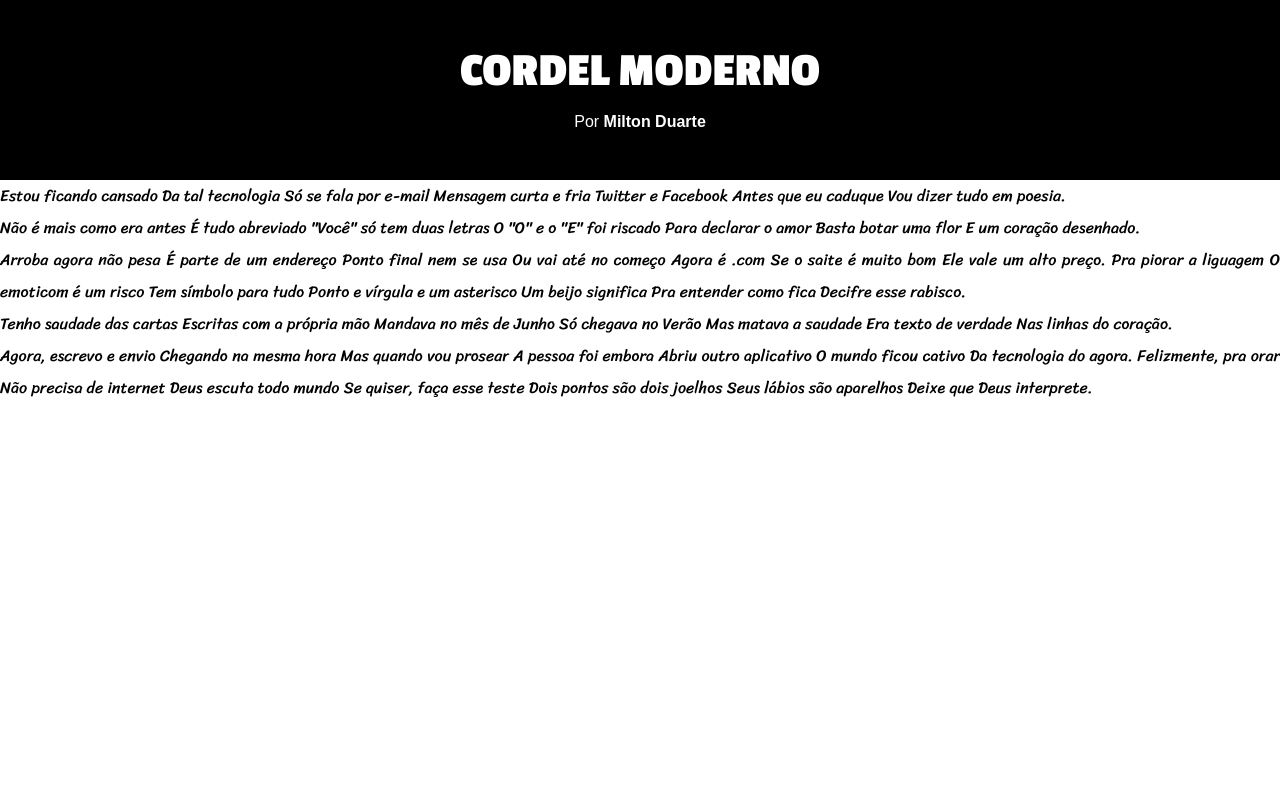
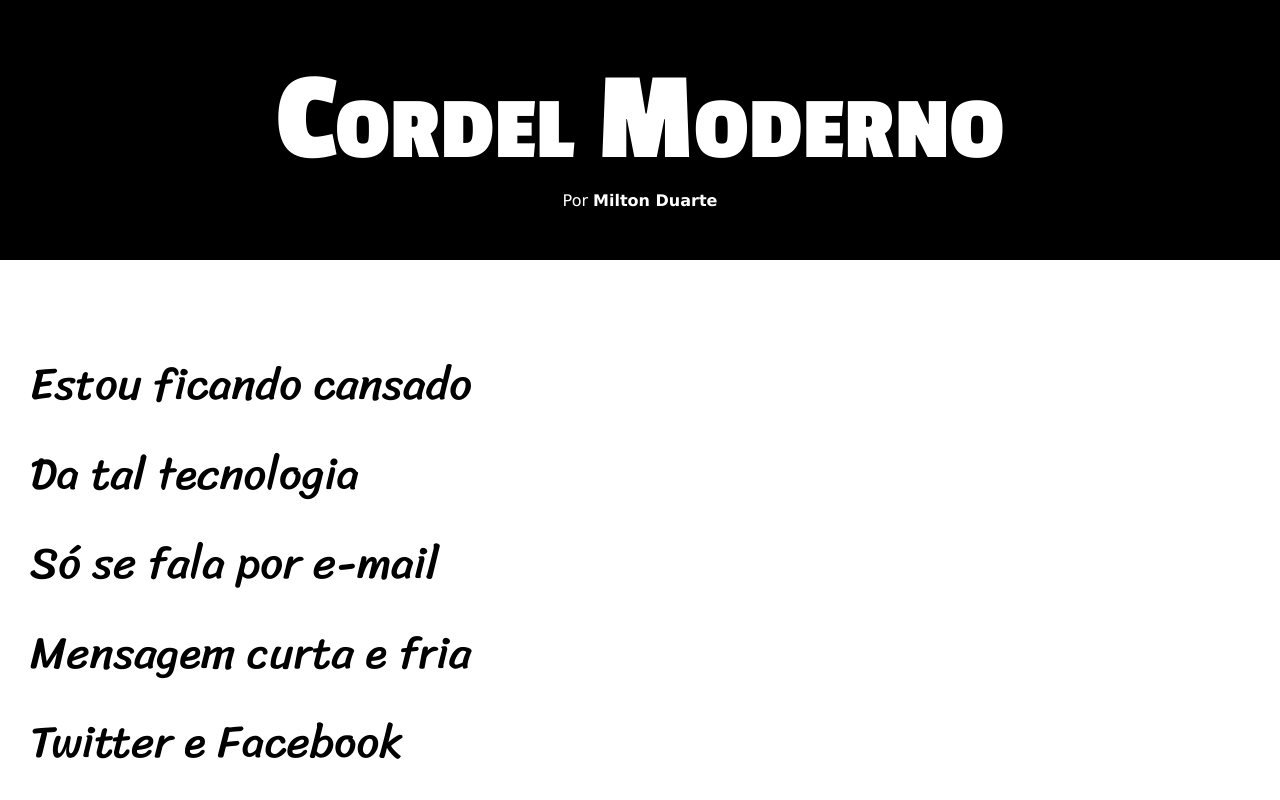
Before and after one commit to JoaoPedroArriaga/HTML-e-CSS, a plain HTML site: page desafios/d012/cordel.html in a window 1280 px wide. Shown: the top 800 px of the page. Drawn offline with Linux system fonts and the light colour scheme.

Commit message:
Atualizei d012

```diff
--- a/desafios/d012/cordel.html
+++ b/desafios/d012/cordel.html
@@ -8,76 +8,133 @@
 </head>
 <body>
     <header>
-        <h1>CORDEL MODERNO</h1>
+        <h1>Cordel Moderno</h1>
         <p>Por <a href="https://www.recantodasletras.com.br/poesias/3186743" target="_blank" rel="external">Milton Duarte</a></p>
     </header>
 
-    <main>
+    <section>
         <p>
             Estou ficando cansado
+            <br>
             Da tal tecnologia
+            <br>
             Só se fala por e-mail
+            <br>
             Mensagem curta e fria
+            <br>
             Twitter e Facebook
+            <br>
             Antes que eu caduque
+            <br>
             Vou dizer tudo em poesia.
         </p>
+    </section>
 
+    <section>
         <p>
             Não é mais como era antes
+            <br>
             É tudo abreviado
+            <br>
             "Você" só tem duas letras
+            <br>
             O "O" e o "E" foi riscado
+            <br>
             Para declarar o amor
+            <br>
             Basta botar uma flor
+            <br>
             E um coração desenhado.
         </p>
+    </section>
 
+    <section>
         <p>
             Arroba agora não pesa
+            <br>
             É parte de um endereço
+            <br>
             Ponto final nem se usa
+            <br>
             Ou vai até no começo
+            <br>
             Agora é .com
+            <br>
             Se o saite é muito bom
+            <br>
             Ele vale um alto preço.
+            <br>
 
             Pra piorar a liguagem
+            <br>
             O emoticom é um risco
+            <br>
             Tem símbolo para tudo
+            <br>
             Ponto e vírgula e um asterisco
+            <br>
             Um beijo significa
+            <br>
             Pra entender como fica
+            <br>
             Decifre esse rabisco.
         </p>
+    </section>
 
+    <section>
         <p>
             Tenho saudade das cartas
+            <br>
             Escritas com a própria mão
+            <br>
             Mandava no mês de Junho
+            <br>
             Só chegava no Verão
+            <br>
             Mas matava a saudade
+            <br>
             Era texto de verdade
+            <br>
             Nas linhas do coração.
         </p>
+    </section>
 
+    <section>
         <p>
             Agora, escrevo e envio
+            <br>
             Chegando na mesma hora
+            <br>
             Mas quando vou prosear
+            <br>
             A pessoa foi embora
+            <br>
             Abriu outro aplicativo
+            <br>
             O mundo ficou cativo
+            <br>
             Da tecnologia do agora.
+            <br>
 
             Felizmente, pra orar
+            <br>
             Não precisa de internet
+            <br>
             Deus escuta todo mundo
+            <br>
             Se quiser, faça esse teste
+            <br>
             Dois pontos são dois joelhos
+            <br>
             Seus lábios são aparelhos
+            <br>
             Deixe que Deus interprete.
         </p>
-    </main>
+    </section>
+    <footer>
+        <p>
+            Site criado por <a href="https://joaopedroarriaga.github.io/HTML-e-CSS/">João Pedro Barreto Arriaga Fernandes</a> no curso de HTML5 e CSS3 do <a href="https://www.youtube.com/cursoemvideo">CursoemVideo</a>.
+        </p>
+    </footer>
 </body>
 </html>
--- a/desafios/d012/estilos/styles.css
+++ b/desafios/d012/estilos/styles.css
@@ -3,42 +3,73 @@
 @import url('https://fonts.googleapis.com/css2?family=Passion+One:wght@400;700;900&family=Sriracha&display=swap');
 
 :root{
-    --fonte-titulo: 'Passion One', cursive;
-    --fonte-padrao: Arial, Verdana, Helvetica, sans-serif;
-    --fonte-poema: 'Sriracha', cursive;
+    --fonte1: Verdana, Geneva, Tahoma, sans-serif;
+    --fonte2: 'Passion One', cursive;
+    --fonte3: 'Sriracha', cursive;
 }
 
 *{
     padding: 0px;
     margin: 0px;
+    font-size: 1em;
 }
 
 body{
-    font-family: var(--fonte-padrao);
+    min-height: 100vh;
+    font-family: var(--fonte1);
 }
 
 header{
     background-color: black;
     color: white;
     text-align: center;
-    height: 150px;
-    padding-top: 30px;
 }
 
 header>h1{
-    font-family: var(--fonte-titulo);
-    font-size: 3em;
-    margin: 15px;
+    padding-top: 50px;
+    font-variant: small-caps;
+    font-family: var(--fonte2);
+    font-size: 10vw;
+}
+
+header>p{
+    padding-bottom: 50px;
 }
 
 header a{
     color: white;
     text-decoration: none;
+    font-weight: bolder;
+}
+
+section{
+    padding-top: 10vh;
+    padding-bottom: 10vh;
+    line-height: 2em;
+    padding-left: 30px;
+    font-family: var(--fonte3);
+    font-size: 3.5vw;
+}
+
+section>p{
+    padding-bottom: 2em;
+}
+
+footer{
+    background-color: black;
+    color: white;
+    text-align: center;
+    font-size: 0.8em;
+    min-height: 10px;
+    padding: 10px;
+}
+
+footer a{
+    color: white;
+    text-decoration: none;
     font-weight: bold;
 }
 
-main>p{
-    font-family: var(--fonte-poema);
-    line-height: 2em;
-    text-align: justify;
+footer a:hover{
+    text-decoration: underline;
 }
```
Also changed, not shown: desafios/d012/cordel-moderno.txt (renamed from desafios/d012/pacote-d012/cordel-moderno.txt), desafios/d012/imagens/background001.jpg (renamed from desafios/d012/pacote-d012/imagens/background001.jpg), desafios/d012/imagens/background002.jpg (renamed from desafios/d012/pacote-d012/imagens/background002.jpg).
